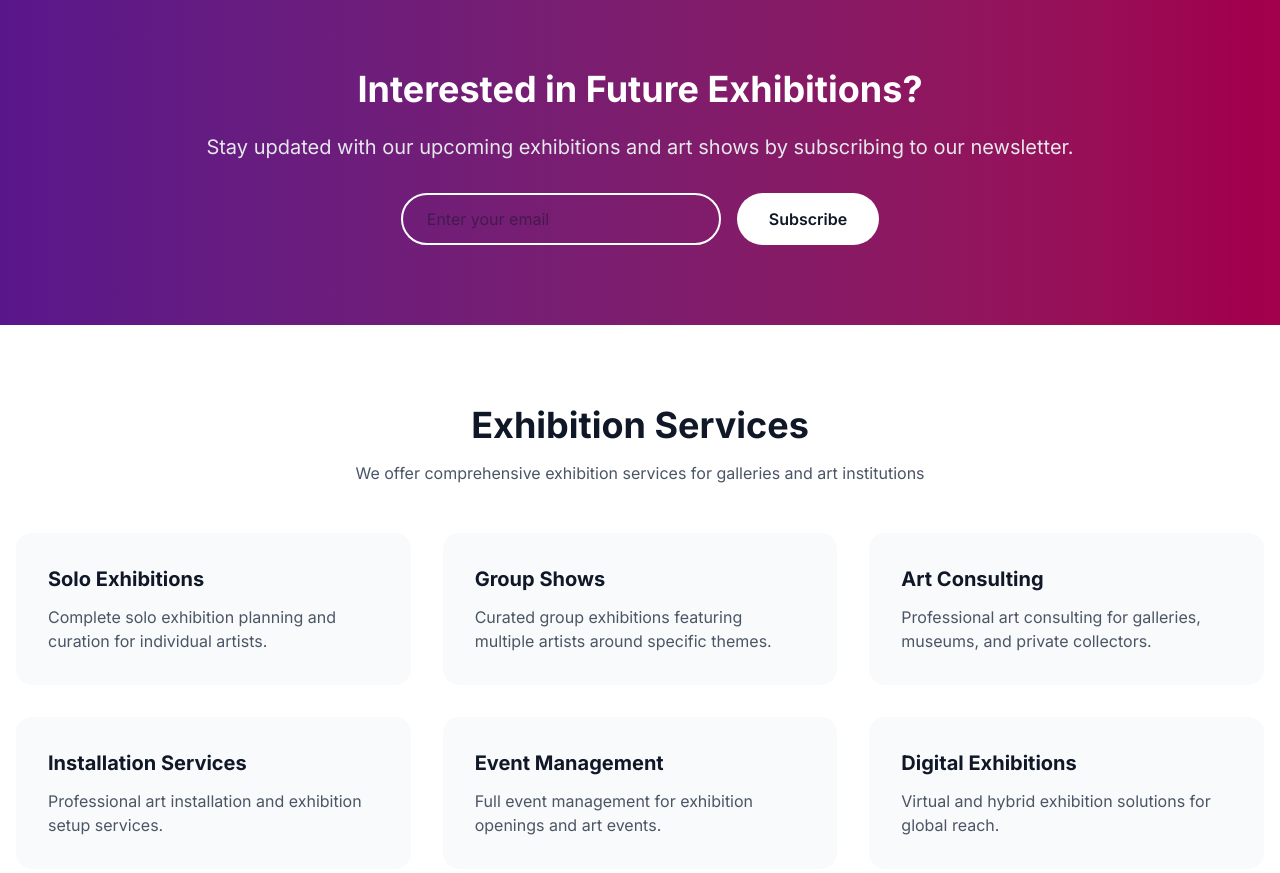
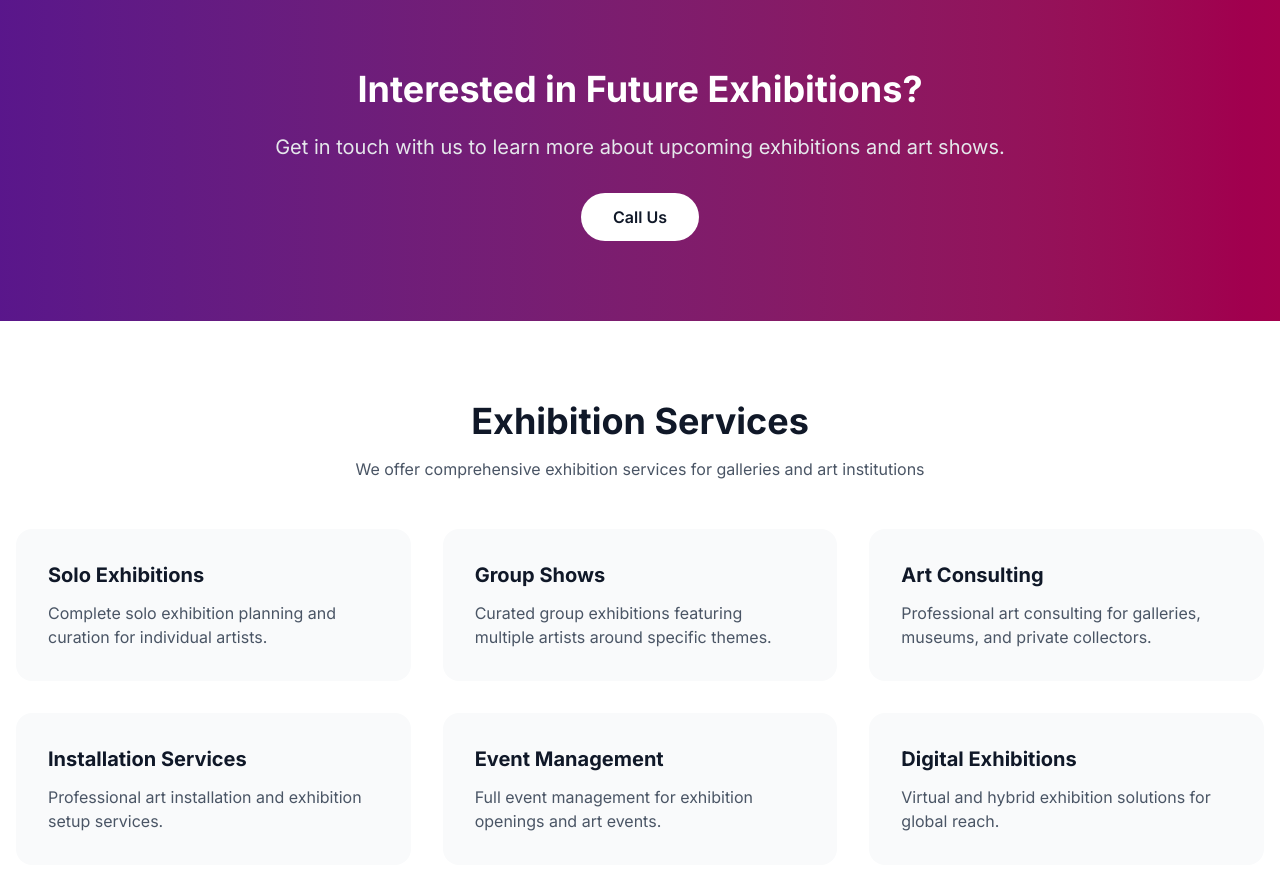
Before and after one commit to SHIV167/static_Painting_NEXT-s_Client_Starter, a Next.js app: page /exhibitions in a window 1280 px wide. Shown: the part 5300-6173 px from the top of the page. Built offline with nearby package versions, Linux system fonts and the light colour scheme.

Commit message:
Replace email subscription with Call Us button

```diff
--- a/src/app/exhibitions/page.tsx
+++ b/src/app/exhibitions/page.tsx
@@ -234,16 +234,11 @@ export default function Exhibitions() {
               Interested in Future Exhibitions?
             </h2>
             <p className="text-xl text-gray-200 mb-8">
-              Stay updated with our upcoming exhibitions and art shows by subscribing to our newsletter.
+              Get in touch with us to learn more about upcoming exhibitions and art shows.
             </p>
             <div className="flex flex-col sm:flex-row gap-4 justify-center">
-              <input
-                type="email"
-                placeholder="Enter your email"
-                className="px-6 py-3 rounded-full text-gray-900 w-full sm:w-80 border-2 border-white focus:outline-none focus:ring-2 focus:ring-purple-300"
-              />
               <button className="px-8 py-3 bg-white text-gray-900 rounded-full font-semibold hover:bg-gray-100 transition-colors">
-                Subscribe
+                Call Us
               </button>
             </div>
           </motion.div>
```
